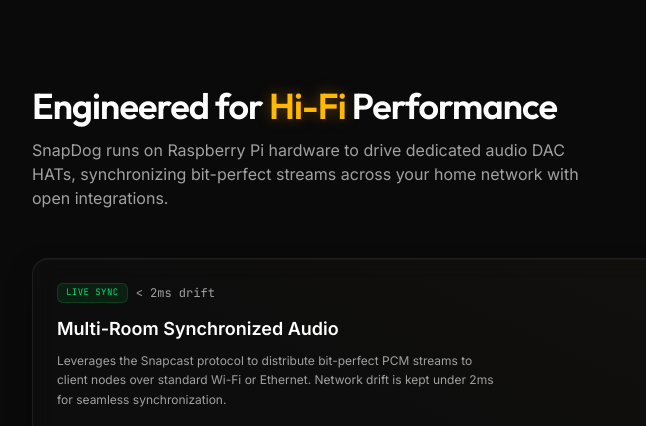
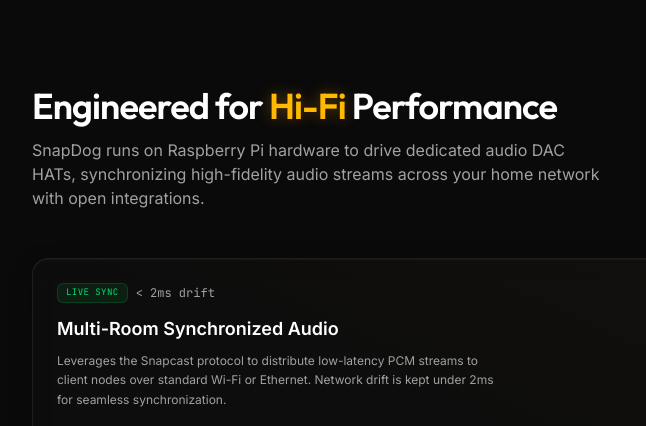
Before and after one commit to SnapDogRocks/snapdog-web, an Astro site: page / in a window 1280 px wide. Shown: the part 1480-1906 px from the top of the page, 112-758 px from the left. Built offline with nearby package versions, Linux system fonts and the light colour scheme; Astro itself is replaced by a stand-in of ours; no server answers.

Commit message:
style(landing): replace incorrect 'bit-perfect' descriptions with accurate audio terms

```diff
--- a/src/components/BentoGrid.astro
+++ b/src/components/BentoGrid.astro
@@ -8,7 +8,7 @@
       Engineered for <span class="text-amber-400 glow-amber">Hi-Fi</span> Performance
     </h2>
     <p class="text-sm sm:text-base text-neutral-400 max-w-xl">
-      SnapDog runs on Raspberry Pi hardware to drive dedicated audio DAC HATs, synchronizing bit-perfect streams across your home network with open integrations.
+      SnapDog runs on Raspberry Pi hardware to drive dedicated audio DAC HATs, synchronizing high-fidelity audio streams across your home network with open integrations.
     </p>
   </div>
 
@@ -24,7 +24,7 @@
         </div>
         <h3 class="text-lg font-semibold mt-1">Multi-Room Synchronized Audio</h3>
         <p class="text-xs text-neutral-400 leading-relaxed">
-          Leverages the Snapcast protocol to distribute bit-perfect PCM streams to client nodes over standard Wi-Fi or Ethernet. Network drift is kept under 2ms for seamless synchronization.
+          Leverages the Snapcast protocol to distribute low-latency PCM streams to client nodes over standard Wi-Fi or Ethernet. Network drift is kept under 2ms for seamless synchronization.
         </p>
       </div>
 
```
